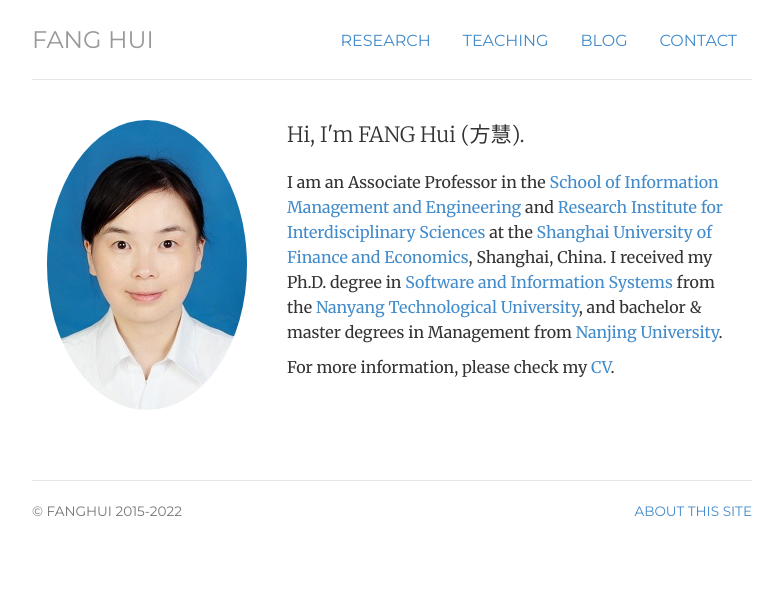
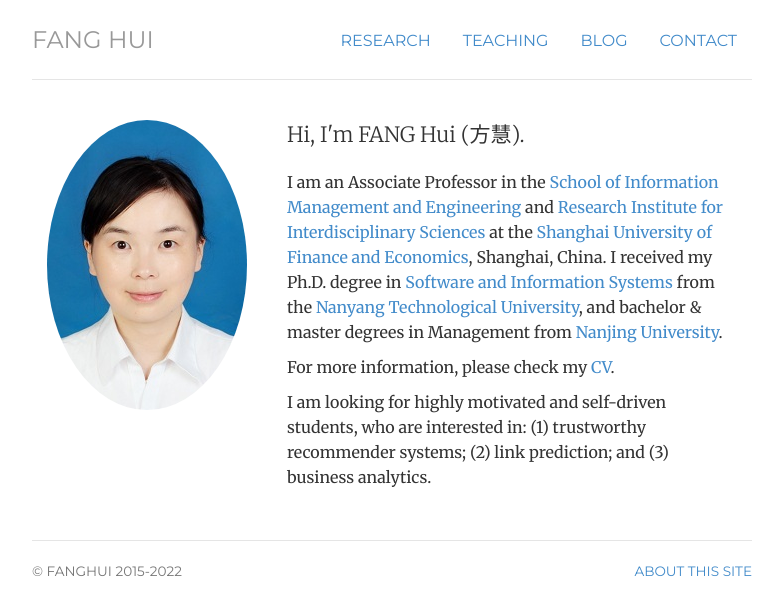
Before and after one commit to fsansan/fsansan.github.io, a Jekyll site: the page built from index.html, in a window 1280 px wide. Shown: the top 615 px of the page, without its empty margins (248-1031 px from the left). Built offline with Jekyll 4.4.1, drawn with Linux system fonts in a browser that asks for light colours.

Commit message:
Update index.html

```diff
--- a/index.html
+++ b/index.html
@@ -18,6 +18,10 @@ description: FANG Hui.
 	<!-- <a href="/files/cv-fang_business.pdf" class="btn btn-default pull-right" title="Download CV as PDF">Download CV</a></p> -->
 	<p>I am an <span itemprop="title">Associate Professor</span> in the <a href="http://sime.shufe.edu.cn/">School of Information Management and Engineering</a> and <a href="http://riis.shufe.edu.cn/">Research Institute for Interdisciplinary Sciences</a> at the <span itemprop="affiliation"><a href="http://www.shufe.edu.cn/">Shanghai University of Finance and Economics</a></span>, <span itemprop="address" itemscope itemtype="http://data-vocabulary.org/Address"> <span itemprop="locality">Shanghai</span>, <span itemprop="country-name">China</span></span>. I received my Ph.D. degree in <a href="http://www.sce.ntu.edu.sg">Software and Information Systems</a> from the <a href="http://www.ntu.edu.sg/">Nanyang Technological University</a>, and bachelor & master degrees in Management from <a href="http://www.nju.edu.cn/">Nanjing University</a>.</p>
 	<p> For more information, please check my <a href="/img/cv_fanghui.pdf" title="Download CV as PDF">CV</a>.
+
+
+	<p> I am looking for highly motivated and self-driven students, who are interested in: (1) trustworthy recommender systems; (2) link prediction; and (3) business analytics.</p>
+
 	</div>
 </div>
 <!-- </div> -->
```
